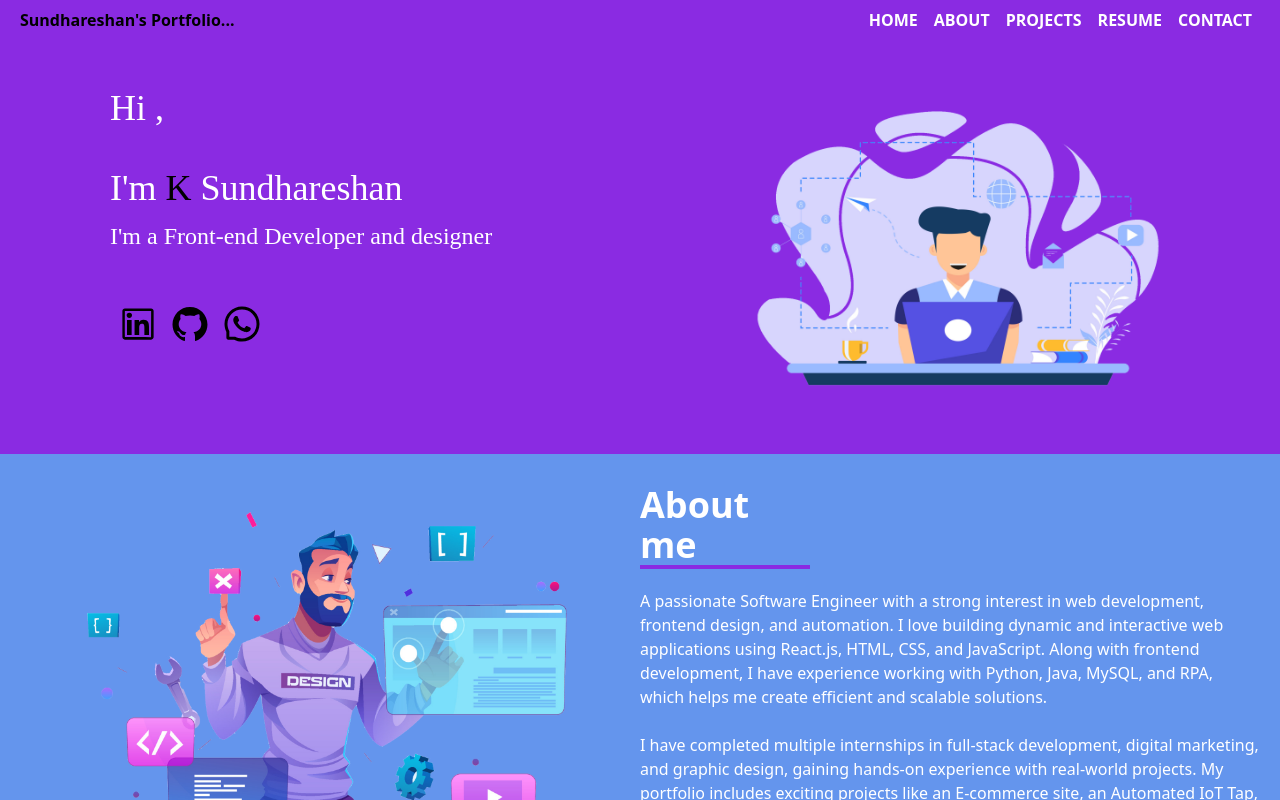
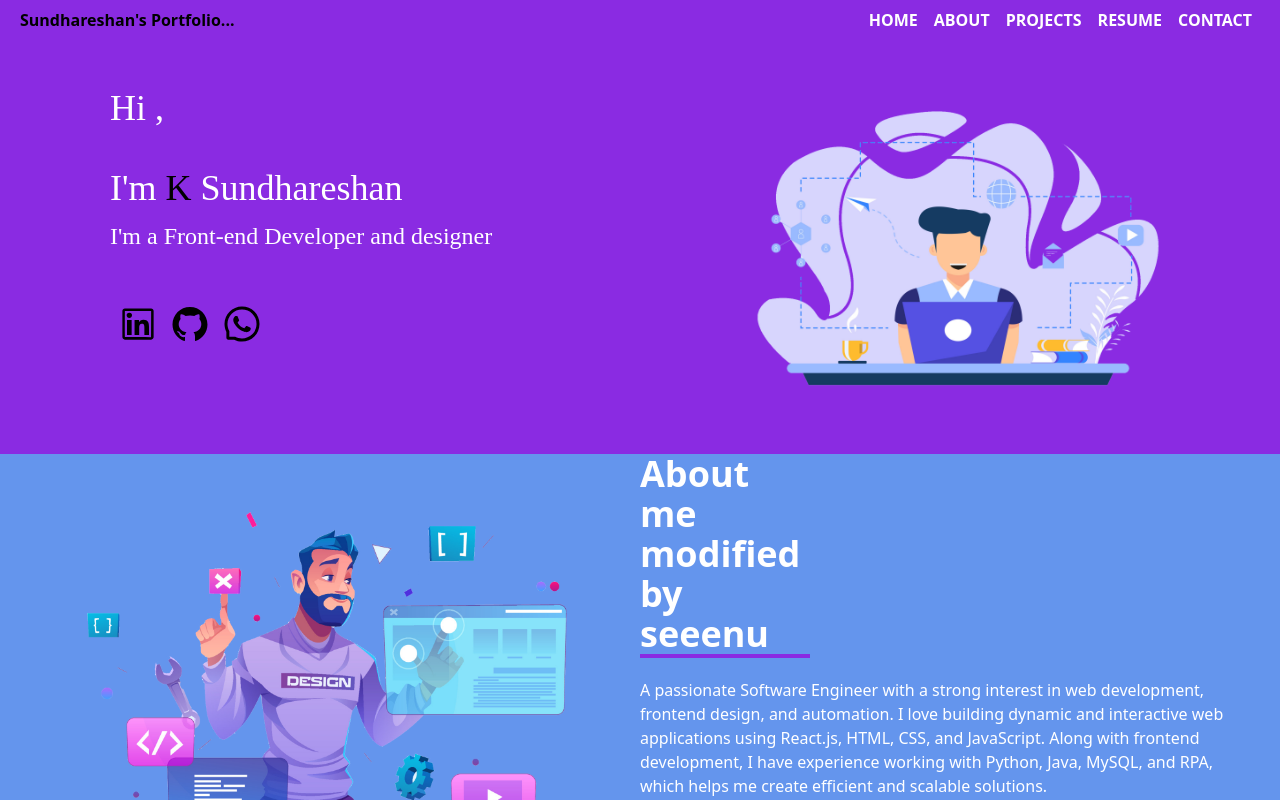
Before and after one commit to Sundar8506/Portfolio, a React (Create React App) app: page / in a window 1280 px wide. Shown: the top 800 px of the page. Built offline with nearby package versions, Linux system fonts and the light colour scheme; a web font is replaced by a local one.

Commit message:
check collab

```diff
--- a/src/components/About.js
+++ b/src/components/About.js
@@ -10,7 +10,7 @@ export default function About(){
         </div>
         <div className="md:w-1/2 flex justify-center ">
            <div className="flex flex-col justify-center text-white">
-             <h1 className="text-4xl border-b-4 border-[blueviolet] mb-5 w-[170px] font-bold ">About me </h1>
+             <h1 className="text-4xl border-b-4 border-[blueviolet] mb-5 w-[170px] font-bold ">About me modified by seeenu </h1>
            <p className="pb-6"> {config.line1}</p>
            <p className="pb-6" >{config.line2}</p>
            </div>
```
